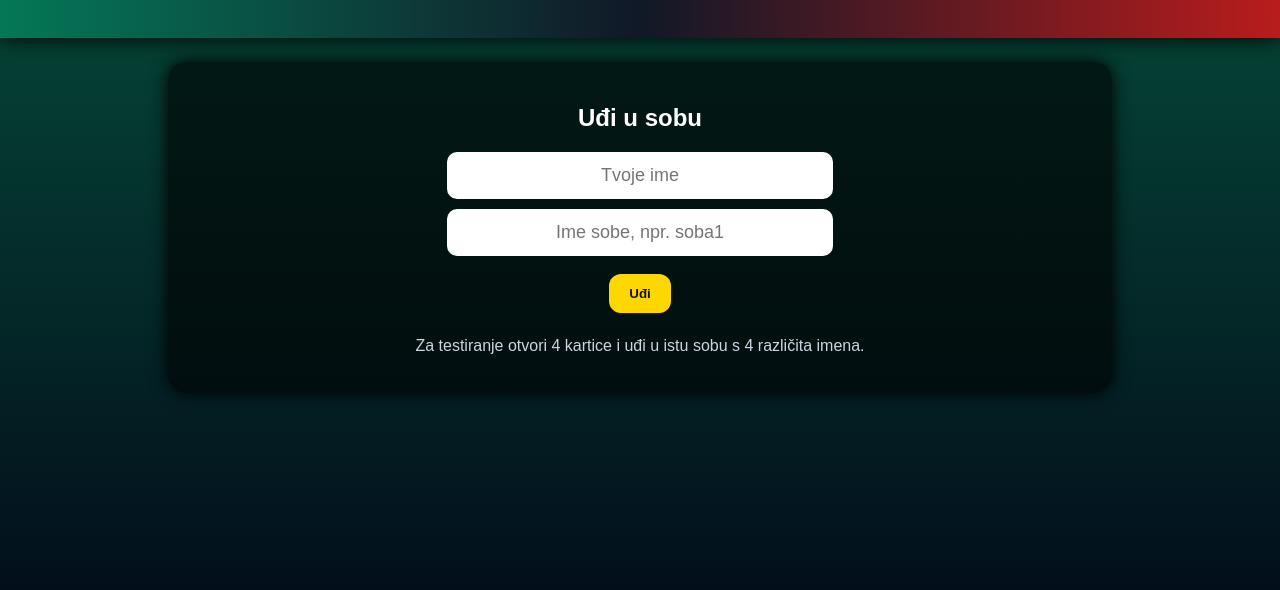
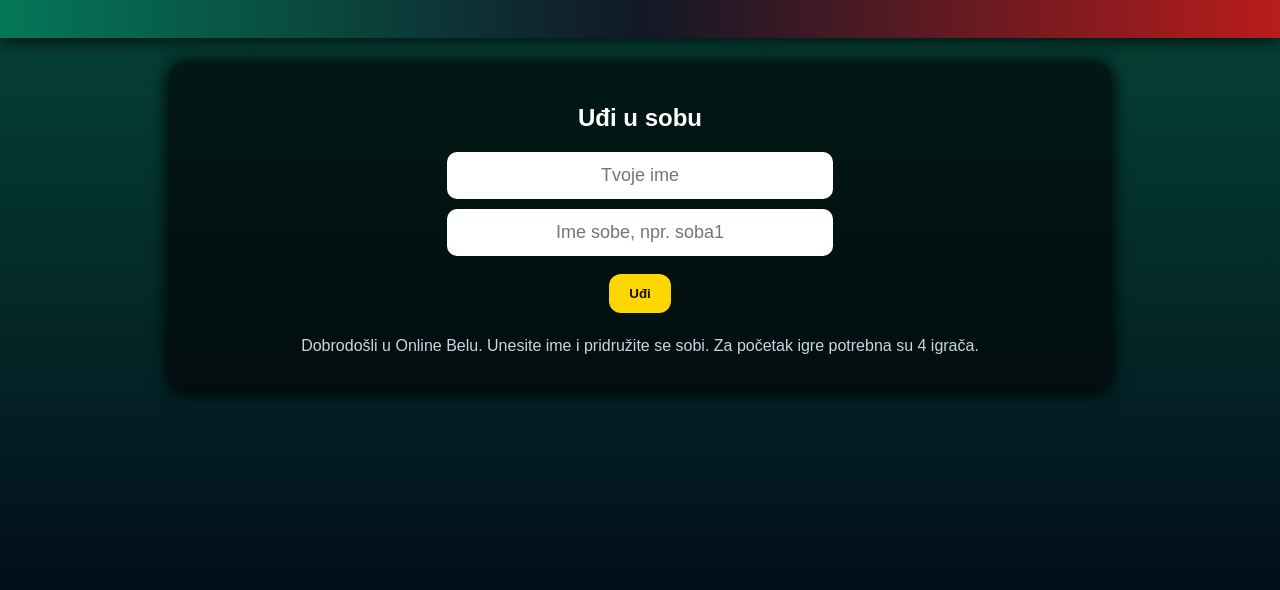
Before and after one commit to Gumbek7777/bela-online, a website: page public/index.html in a window 1280 px wide. Shown: the part 114-704 px from the top of the page. Drawn offline with nearby package versions, Linux system fonts and the light colour scheme; no server answers.

Commit message:
Update welcome message in index.html

```diff
--- a/public/index.html
+++ b/public/index.html
@@ -24,7 +24,7 @@
             <button onclick="joinRoom()">Uđi</button>
 
             <p class="hint">
-                Za testiranje otvori 4 kartice i uđi u istu sobu s 4 različita imena.
+                Dobrodošli u Online Belu. Unesite ime i pridružite se sobi. Za početak igre potrebna su 4 igrača.
             </p>
         </section>
 
```
